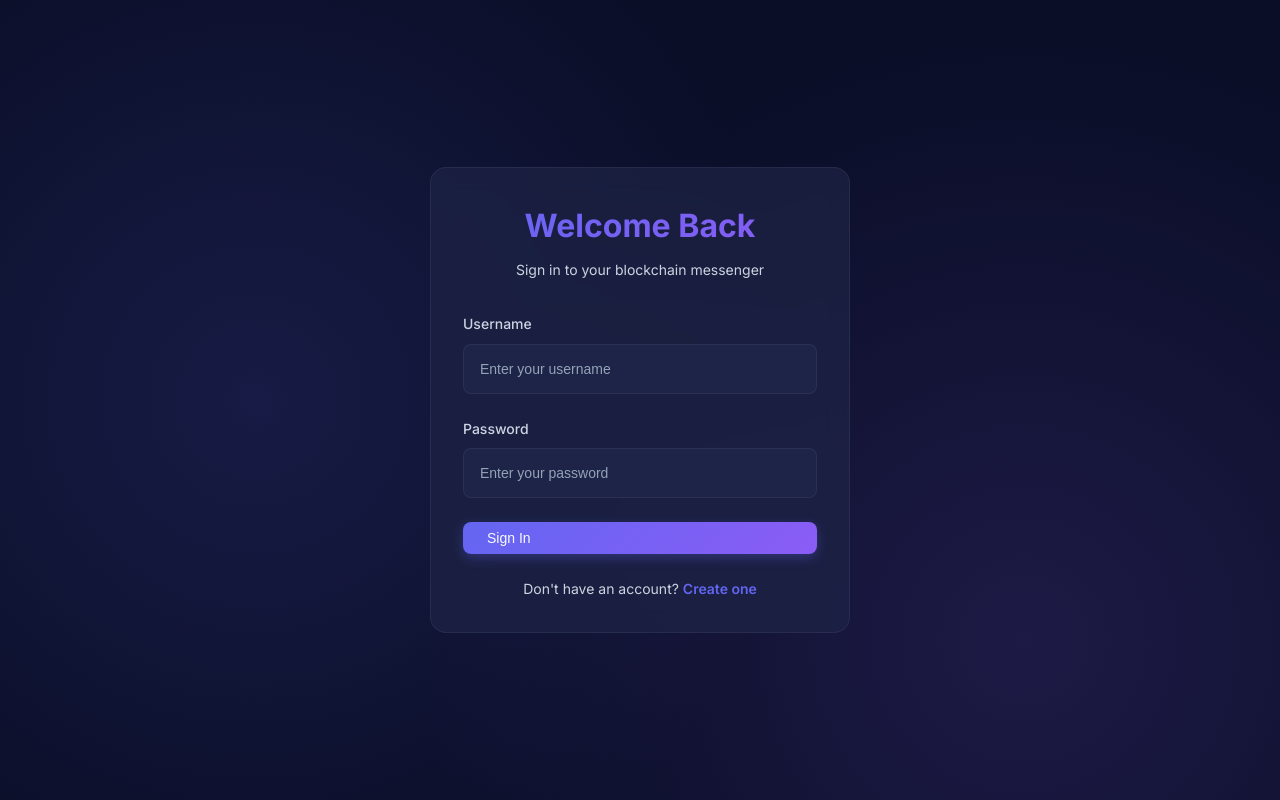
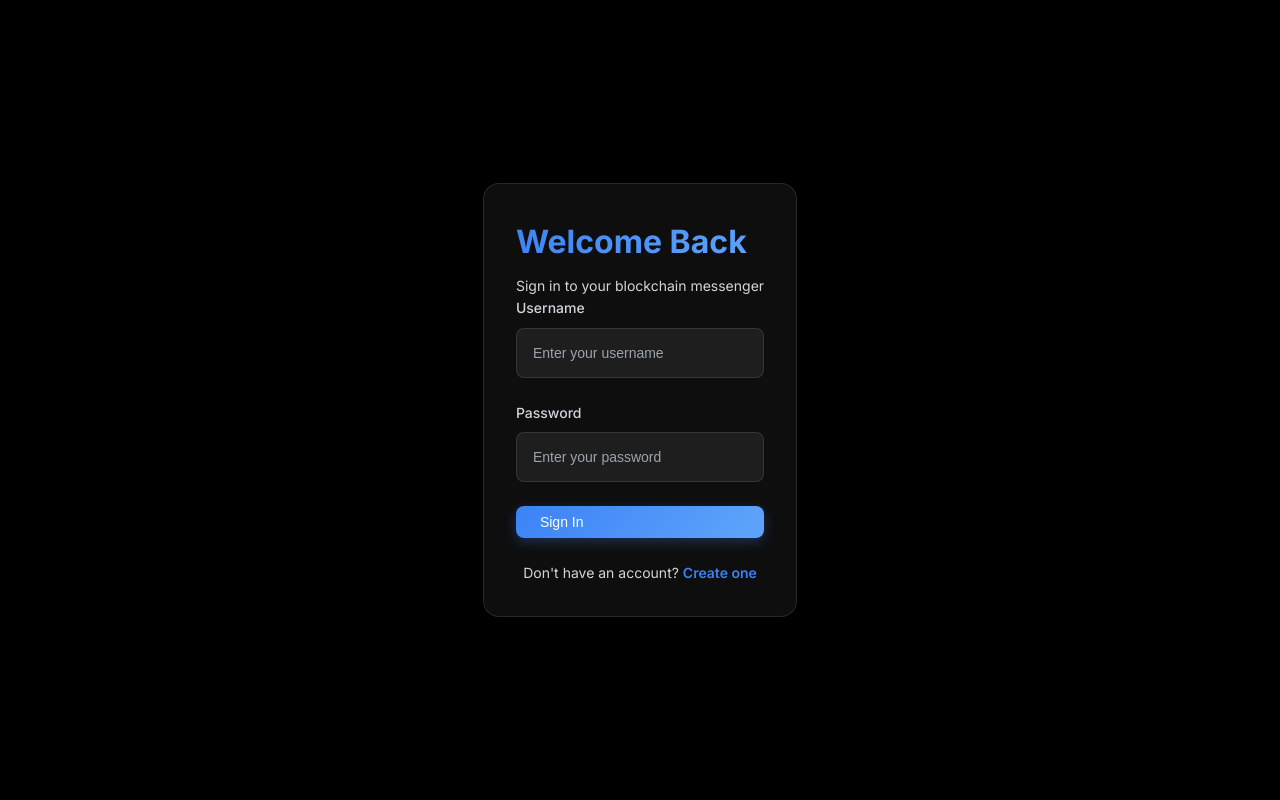
Before and after one commit to LodosLawson/blockchain-messenger-locktarce-tracenet, a React (Vite) app in the folder client/: page /login in a window 1280 px wide. Built offline with nearby package versions, Linux system fonts and the light colour scheme.

Commit message:
Finalize monochrome design with blue accents and fix Auth.css syntax

```diff
--- a/client/src/components/Auth/Auth.css
+++ b/client/src/components/Auth/Auth.css
@@ -8,25 +8,13 @@
     overflow: hidden;
 }
 
-.auth-background {
-    position: absolute;
-    top: 0;
-    left: 0;
-    right: 0;
-    bottom: 0;
-    background: radial-gradient(circle at 20% 50%, rgba(99, 102, 241, 0.15) 0%, transparent 50%),
-        radial-gradient(circle at 80% 80%, rgba(139, 92, 246, 0.15) 0%, transparent 50%);
-    z-index: 0;
-}
-
 .auth-card {
-    width: 100%;
-    max-width: 420px;
     padding: var(--spacing-xl);
     border-radius: var(--radius-xl);
     position: relative;
     z-index: 1;
     margin: var(--spacing-md);
+}
 }
 
 .auth-header {
--- a/client/src/index.css
+++ b/client/src/index.css
@@ -1,26 +1,28 @@
 :root {
-  /* Colors */
-  --bg-primary: #0a0e27;
-  --bg-secondary: #141937;
-  --bg-tertiary: #1e2447;
-  --bg-glass: rgba(30, 36, 71, 0.7);
+  /* Colors - Monochrome Theme with blue accents */
+  --bg-primary: #000000;
+  --bg-secondary: #121212;
+  --bg-tertiary: #1e1e1e;
+  --bg-glass: rgba(18, 18, 18, 0.8);
 
-  --accent-primary: #6366f1;
-  --accent-secondary: #8b5cf6;
-  --accent-gradient: linear-gradient(135deg, #6366f1 0%, #8b5cf6 100%);
+  --accent-primary: #3b82f6;
+  /* blue */
+  --accent-secondary: #60a5fa;
+  /* lighter blue */
+  --accent-gradient: linear-gradient(135deg, #3b82f6 0%, #60a5fa 100%);
 
-  --text-primary: #f8fafc;
-  --text-secondary: #cbd5e1;
-  --text-muted: #94a3b8;
+  --text-primary: #ffffff;
+  --text-secondary: #d1d5db;
+  --text-muted: #9ca3af;
 
   --success: #10b981;
   --warning: #f59e0b;
   --error: #ef4444;
 
-  --border-color: rgba(148, 163, 184, 0.1);
-  --shadow-sm: 0 2px 8px rgba(0, 0, 0, 0.1);
-  --shadow-md: 0 4px 16px rgba(0, 0, 0, 0.2);
-  --shadow-lg: 0 8px 32px rgba(0, 0, 0, 0.3);
+  --border-color: rgba(255, 255, 255, 0.1);
+  --shadow-sm: 0 2px 8px rgba(255, 255, 255, 0.05);
+  --shadow-md: 0 4px 16px rgba(255, 255, 255, 0.08);
+  --shadow-lg: 0 8px 32px rgba(255, 255, 255, 0.1);
 
   /* Spacing */
   --spacing-xs: 0.25rem;
@@ -94,17 +96,18 @@ body {
   display: inline-flex;
   align-items: center;
   gap: var(--spacing-sm);
+  color: var(--text-primary);
 }
 
 .btn-primary {
   background: var(--accent-gradient);
   color: var(--text-primary);
-  box-shadow: 0 4px 12px rgba(99, 102, 241, 0.3);
+  box-shadow: 0 4px 12px rgba(59, 130, 246, 0.3);
 }
 
 .btn-primary:hover {
   transform: translateY(-2px);
-  box-shadow: 0 6px 20px rgba(99, 102, 241, 0.4);
+  box-shadow: 0 6px 20px rgba(59, 130, 246, 0.4);
 }
 
 .btn-secondary {
@@ -137,7 +140,7 @@ body {
 .input:focus {
   outline: none;
   border-color: var(--accent-primary);
-  box-shadow: 0 0 0 3px rgba(99, 102, 241, 0.1);
+  box-shadow: 0 0 0 3px rgba(59, 130, 246, 0.1);
 }
 
 .input::placeholder {
@@ -190,6 +193,7 @@ body {
     opacity: 0;
     transform: translateY(10px);
   }
+
   to {
     opacity: 1;
     transform: translateY(0);
@@ -200,15 +204,19 @@ body {
   from {
     transform: translateX(-100%);
   }
+
   to {
     transform: translateX(0);
   }
 }
 
 @keyframes pulse {
-  0%, 100% {
+
+  0%,
+  100% {
     opacity: 1;
   }
+
   50% {
     opacity: 0.5;
   }
```
